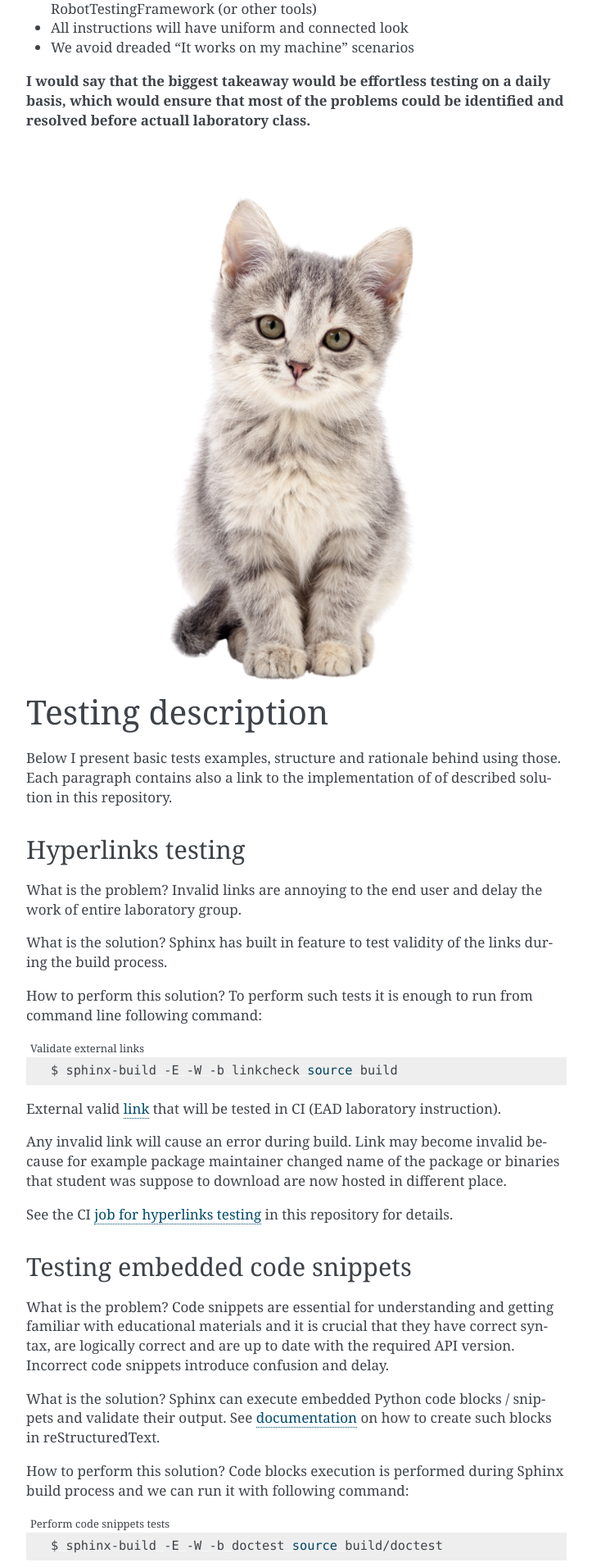
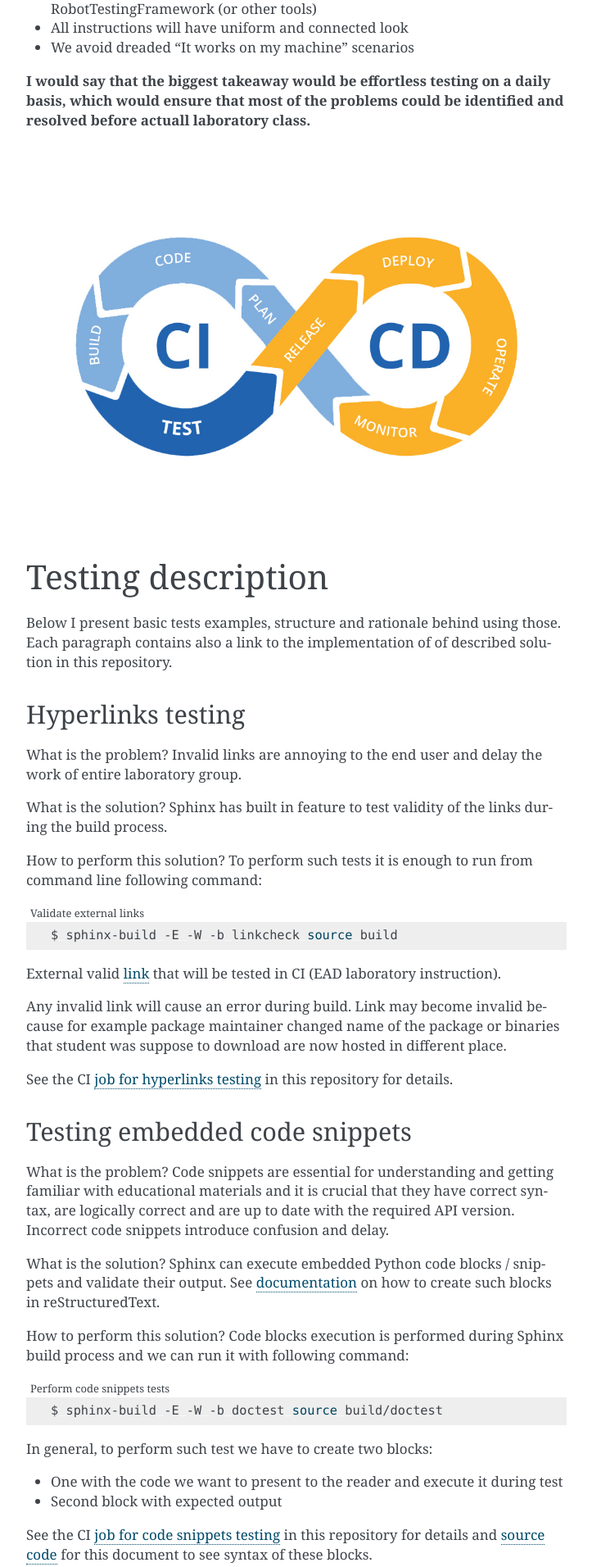
Before and after one commit to JakubSzukala/PUT-labs-instructions-CI-demonstration, a Sphinx documentation site: the page built from source/example1.rst, in a window 1280 px wide. Shown: the part 1255-3167 px from the top of the page at 82% size, without its empty margins (388-1111 px from the left). Built offline with Sphinx 7.4.7, drawn with Linux system fonts in a browser that asks for light colours.

Commit message:
Remove cat from document

```diff
--- a/source/example1.rst
+++ b/source/example1.rst
@@ -49,7 +49,7 @@ resolved before actuall laboratory class.**
 
 .. _instructions: https://jug.dpieczynski.pl/lab-ead/Lab%2000%20-%20Wst%C4%99p.html
 
-.. image:: _static/cat.png
+.. image:: _static/ci-cd.jpg
 
 Testing description
 ===================
```
Also changed, not shown: source/_static/ci-cd.jpg (added).
